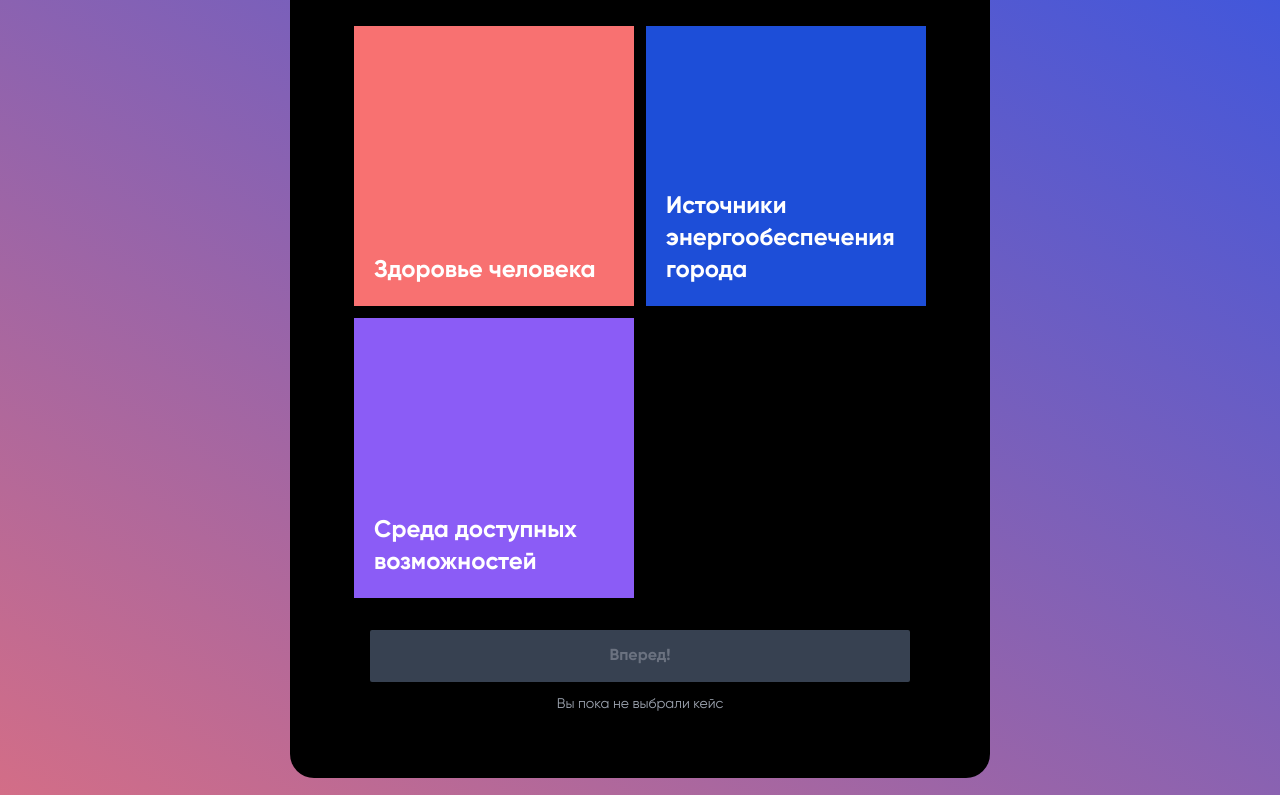
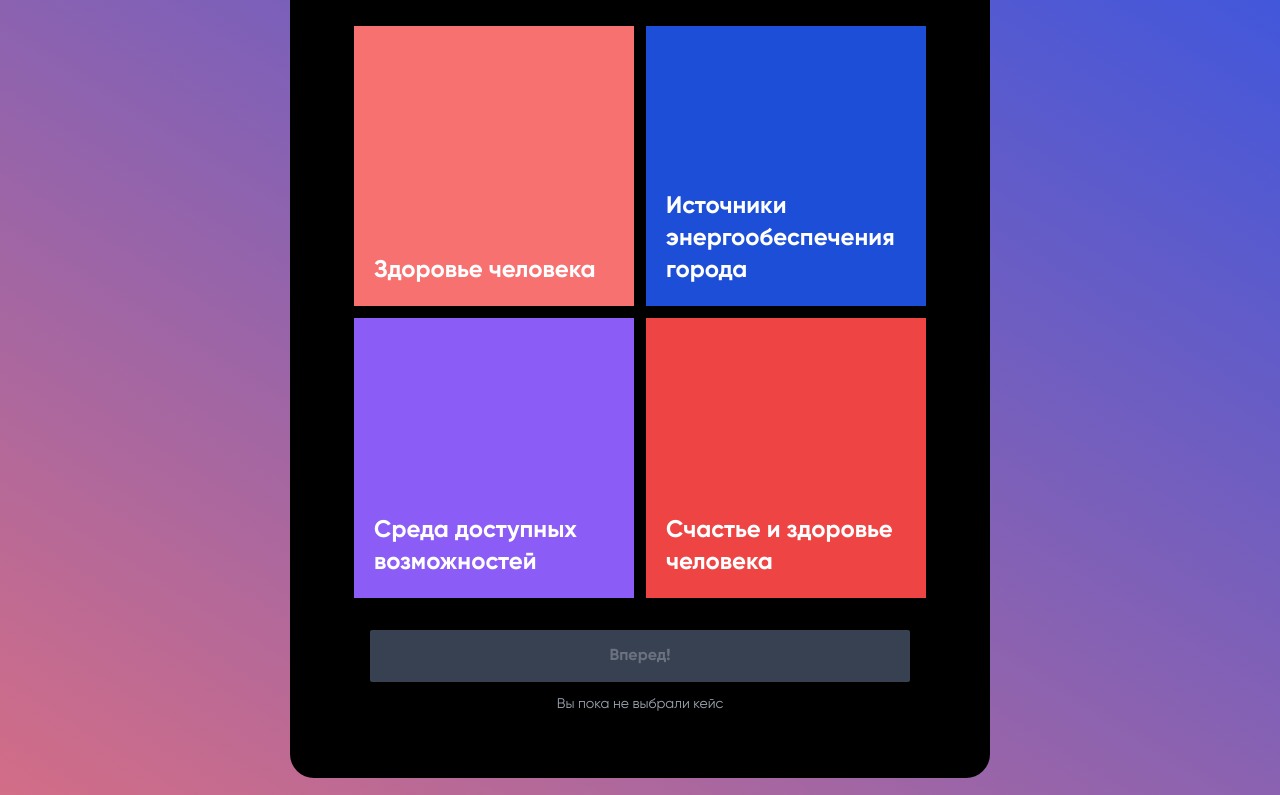
Before and after one commit to crashzky/future-games, a Next.js app: page / in a window 1280 px wide. Shown: the part 550-1345 px from the top of the page. Built offline with nearby package versions, Linux system fonts and the light colour scheme.

Commit message:
Change types

```diff
--- a/components/ContestItem/index.tsx
+++ b/components/ContestItem/index.tsx
@@ -58,7 +58,7 @@ const ContestItem = ({
 						{answers[selected].titleOnSelect}
 					</h3>
 					<p className='text-sm text-center mt-2'>
-						{answers[selected].descriptionOnSelect}
+						{answers[selected].objection}
 					</p>
 					<div className='grid grid-cols-2 gap-4 mt-7'>
 						<Button
--- a/hooks/useStore.ts
+++ b/hooks/useStore.ts
@@ -1,5 +1,4 @@
 import create from 'zustand';
-import IGameState from '../shared/types/GameState';
 
 export const useStore = create((set: any) => ({
 	selectedAnswers: [],
--- a/pages/[category].tsx
+++ b/pages/[category].tsx
@@ -1,7 +1,6 @@
 import { useState } from 'react';
 import ContestItem from '../components/ContestItem';
 import ContestLayout from '../layouts/Contest';
-import { contests } from '../shared/contests';
 import { GetStaticPaths, GetStaticProps, GetStaticPropsContext } from 'next';
 import { availableCategories } from '../shared/categories';
 
@@ -12,18 +11,20 @@ const SourcesContestPage = ({ category }: Props): JSX.Element => {
 	return (
 		<ContestLayout backgroundColor={selectedCategory.backgroundStyle} label={selectedCategory.value}>
 			<div>
-				{contests?.map((contest, key) => {
+				{selectedCategory?.quiz?.map((question, key) => {
+					const quiz = selectedCategory.quiz;
 					return (
 						<ContestItem
 							key={key}
 							currentNumber={key + 1}
-							count={contests.length}
-							title={contest.title}
-							answers={contest.answers}
+							count={quiz.length}
+							title={question.title}
+							answers={question.answers}
 							onClick={() => {
 								setCurrentActive(key + 1);
 								window.scrollBy({
-									top: (contests.length - key - 1) * 575,
+									// TODO fix calculating scroll on PC
+									top: (quiz.length - key - 1) * 575,
 									behavior: 'smooth',
 								});
 							}}
--- a/shared/answers.ts
+++ b/shared/answers.ts
@@ -2,6 +2,7 @@ import { Answer } from './types/Answer';
 
 const stubAnswers: Answer[] = [
 	{
+		id: 1,
 		title: 'Реакция на ухудшение здоровья',
 		description: `
 			Влияние стресса будет сразу же компенсироваться: как только возникнет
@@ -9,29 +10,31 @@ const stubAnswers: Answer[] = [
 			предложена контрмера. Это поможет своевременно отслеживать негативное влияние на здоровье.
 		`,
 		titleOnSelect: 'Вы уверерны, что хотите полностью исключить стресс?',
-		descriptionOnSelect: `
+		objection: `
 			Тогда в вашей жизни изменится то-то и то-то а исчезнет то-то и то-то а потом вы вообще станене счастливым
 		`,
 	},
 	{
+		id: 2,
 		title: 'Исключение фонового стресса',
 		description: `
 			Фоновый стресс будет исключен, но сильные эмоциональные переживания
 			и интеллектуальная нагрузка останется. Так человек избавится от ненужного стресса.
 		`,
 		titleOnSelect: 'Вы уверерны, что хотите полностью исключить стресс?',
-		descriptionOnSelect: `
+		objection: `
 			Тогда в вашей жизни изменится то-то и то-то а исчезнет то-то и то-то а потом вы вообще станене счастливым
 		`,
 	},
 	{
+		id: 3,
 		title: 'Полное исключение стресса',
 		description: `
 			Будут определяться источники стресса, и они будут исключаться из жизни.
 			Человеку не нужно делать то, что приносит ему дискомфорт и негатив.
 		`,
 		titleOnSelect: 'Вы уверерны, что хотите полностью исключить стресс?',
-		descriptionOnSelect: `
+		objection: `
 			Тогда в вашей жизни изменится то-то и то-то а исчезнет то-то и то-то а потом вы вообще станене счастливым
 		`,
 	},
--- a/shared/categories.ts
+++ b/shared/categories.ts
@@ -1,19 +1,30 @@
 import { Category } from './types/Category';
+import { stubQuestions } from './questions/Stub';
+import { HappinessAndHealth } from './questions/HappinessAndHealth';
 
 export const availableCategories: Category[] = [
 	{
 		link: 'health',
 		value: 'Здоровье человека',
 		backgroundStyle: 'bg-red-400',
+		quiz: stubQuestions,
 	},
 	{
 		link: 'sources',
 		value: 'Источники энергообеспечения города',
 		backgroundStyle: 'bg-blue-700',
+		quiz: stubQuestions,
 	},
 	{
 		link: 'inclusive',
 		value: 'Среда доступных возможностей',
 		backgroundStyle: 'bg-purple-500',
+		quiz: stubQuestions,
+	},
+	{
+		link: 'happiness_and_health',
+		value: 'Счастье и здоровье человека',
+		backgroundStyle: 'bg-red-500',
+		quiz: HappinessAndHealth,
 	},
 ];
--- /dev/null
+++ b/shared/questions/HappinessAndHealth.ts
@@ -0,0 +1,87 @@
+/* eslint-disable max-len */
+import { Question } from '../types/Question';
+
+// TODO change titles on select. Where I can get them?
+export const HappinessAndHealth: Question[] = [
+	{
+		id: 1,
+		title: 'Как проект будет учитывать влияние стресса на здоровье?',
+		answers: [
+			{
+				id: 1,
+				title: 'Реакция на ухудшение здоровья',
+				description: 'Влияние стресса будет сразу же компенсироваться: как только возникнет какой-то симптом, человек начинает плохо себя чувствовать, сразу будет предложена контрмера. Это поможет своевременно отслеживать негативное влияние на здоровье.',
+				objection: 'Это симптоматический подход: он не снижает количество стресса в жизни и не помогает человеку развить выносливость.',
+				titleOnSelect: 'Вы уверерны, что хотите полностью исключить стресс?',
+			},
+			{
+				id: 2,
+				title: 'Исключение фонового стресса',
+				description: 'Фоновый стресс будет исключен, но сильные эмоциональные переживания и интеллектуальная нагрузка останется.  Так человек избавится от ненужного стресса.',
+				objection: 'При таком подходе у человека становится меньше стресса в жизни, но в самые сложные моменты человеку может недоставать поддержки и помощи.',
+				titleOnSelect: 'Вы уверерны, что хотите полностью исключить стресс?',
+			},
+			{
+				id: 3,
+				title: 'Полное исключение стресса',
+				description: 'Будут определяться источники стресса, и они будут исключаться из жизни. Человеку не нужно делать то     , что приносит ему дискомфорт и негатив.',
+				objection: 'Занятия, которые вызывают у человека интерес и доставляют удовольствие  — учеба, работа, творчество, отношения — тоже могут вызывать негативные эмоции и стресс. Но если отказаться от этих занятий, то жизнь станет менее полной.',
+				titleOnSelect: 'Вы уверерны, что хотите полностью исключить стресс?',
+			},
+		],
+	},
+	{
+		id: 2,
+		title: 'Как проект будет помогать человеку вводить новые привычки и закреплять новый образ жизни?',
+		answers: [
+			{
+				id: 1,
+				title: 'Устройства для отслеживания здоровья и активности',
+				description: 'Будут устройства, которые отслеживают показатели здоровья и активности и автоматически корректируют поведение пользователя. Например, если анализ крови выявил повышенный уровень сахара, то пользователь не сможет покупать продукты с высоким его содержанием, пока анализы не придут в норму.',
+				objection: 'Такой подход не работает с осознанностью человека. Он предлагает решения, которые не требует от человека изменения мышления и понимания, зачем ему это нужно.',
+				titleOnSelect: 'Вы уверерны, что хотите полностью исключить стресс?',
+			},
+			{
+				id: 2,
+				title: 'План по изменению образа жизни',
+				description: 'Профессионалы и специальное оборудование помогут человеку проанализировать текущий образ жизни, и с учетом его желаний и возможностей, он сформирует план по изменению жизни.',
+				objection: 'Для достижения результата мало составить план, необходимо действовать. Такой подход не дает быстрых результатов и гарантий.',
+				titleOnSelect: 'Вы уверерны, что хотите полностью исключить стресс?',
+			},
+			{
+				id: 3,
+				title: 'Переезд в специальное место',
+				description: 'Человек на время покидает свое место жительства и переезжает в специальное пространство, где будет выстраивать новый образ жизни с правильной пищей и специально подобранной для него приятной и бережной активностью, без влияния внешних факторов стресса на его организм.',
+				objection: 'Человек может не хотеть возвращаться из таких пространств. После возвращения он попадет в привычный распорядок, где нет',
+				titleOnSelect: 'Вы уверерны, что хотите полностью исключить стресс?',
+			},
+		],
+	},
+	{
+		id: 3,
+		title: 'На какую цель направлен проект?',
+		answers: [
+			{
+				id: 1,
+				title: 'Продуктивность',
+				description: 'Снижение стресса позволит людям стать более работоспособными, а значит они смогут быть продуктивнее, выполнять больше задач и станут успешными. ',
+				objection: 'Делает ли успех человека более счастливым? Означает ли продуктивность полноту жизни и самореализацию?',
+				titleOnSelect: 'Вы уверерны, что хотите полностью исключить стресс?',
+			},
+			{
+				id: 2,
+				title: 'Поиск и реализация себя',
+				description: 'Новый образ жизни с меньшим уровнем стресса и большей активностью позволит людям задуматься над тем, чем они хотят заниматься в этой жизни (какие ежедневные действия удовлетворяют их потребности, а какие нет, что стоит добавить, чтобы улучшить жизнь).',
+				objection: 'Реализация происходит в мире, она зависит не только от пониманий и желаний человека, но и от его окружения и жизненных обстоятельств.',
+				titleOnSelect: 'Вы уверерны, что хотите полностью исключить стресс?',
+			},
+			{
+				id: 3,
+				title: 'Освобождение от стресса',
+				description: 'Человек увидит, что факторы стресса вызываются обществом (необходимость работать, общаться с людьми, соблюдать правила и нормы). Все эти рутинные действия - это не то, что хочет делать человек, а то, что нужно обществу. Человек научится сопротивляться этому влиянию и исключать все действия, которые приносят стресс.',
+				objection: 'Нормы и правила помогают договариваться очень разным людям и сообществам. Если отвергать нормы, то как тогда работать и жить вместе?',
+				titleOnSelect: 'Вы уверерны, что хотите полностью исключить стресс?',
+			},
+		],
+	},
+];
--- a/shared/contests.ts
+++ b/shared/questions/Stub.ts
@@ -1,12 +1,14 @@
-import { Contest } from './types/Contest';
-import stubAnswers from './answers';
+import { Question } from '../types/Question';
+import stubAnswers from '../answers';
 
-export const contests: Contest[] = [
+export const stubQuestions: Question[] = [
 	{
+		id: 1,
 		title: 'Как проект будет учитывать влияние стресса на здоровье?',
 		answers: stubAnswers,
 	},
 	{
+		id: 2,
 		title: 'Как проект будет помогать человеку вводить новые привычки и закреплять новый образ жизни?',
 		answers: stubAnswers,
 	},
--- a/shared/types/Answer.ts
+++ b/shared/types/Answer.ts
@@ -1,6 +1,7 @@
 export interface Answer {
+    id: number;
     title: string;
     description: string;
     titleOnSelect: string;
-    descriptionOnSelect: string;
+    objection: string; // description on select
 }
--- a/shared/types/Category.ts
+++ b/shared/types/Category.ts
@@ -1,5 +1,8 @@
+import { Question } from './Question';
+
 export interface Category {
 	link: string;
     value: string;
     backgroundStyle: string;
+    quiz: Question[];
 }
--- a/shared/types/Contest.ts
+++ b/shared/types/Question.ts
@@ -1,6 +1,7 @@
 import { Answer } from './Answer';
 
-export interface Contest {
+export interface Question {
+    id: number;
     title: string;
     answers: Answer[];
 }
```
